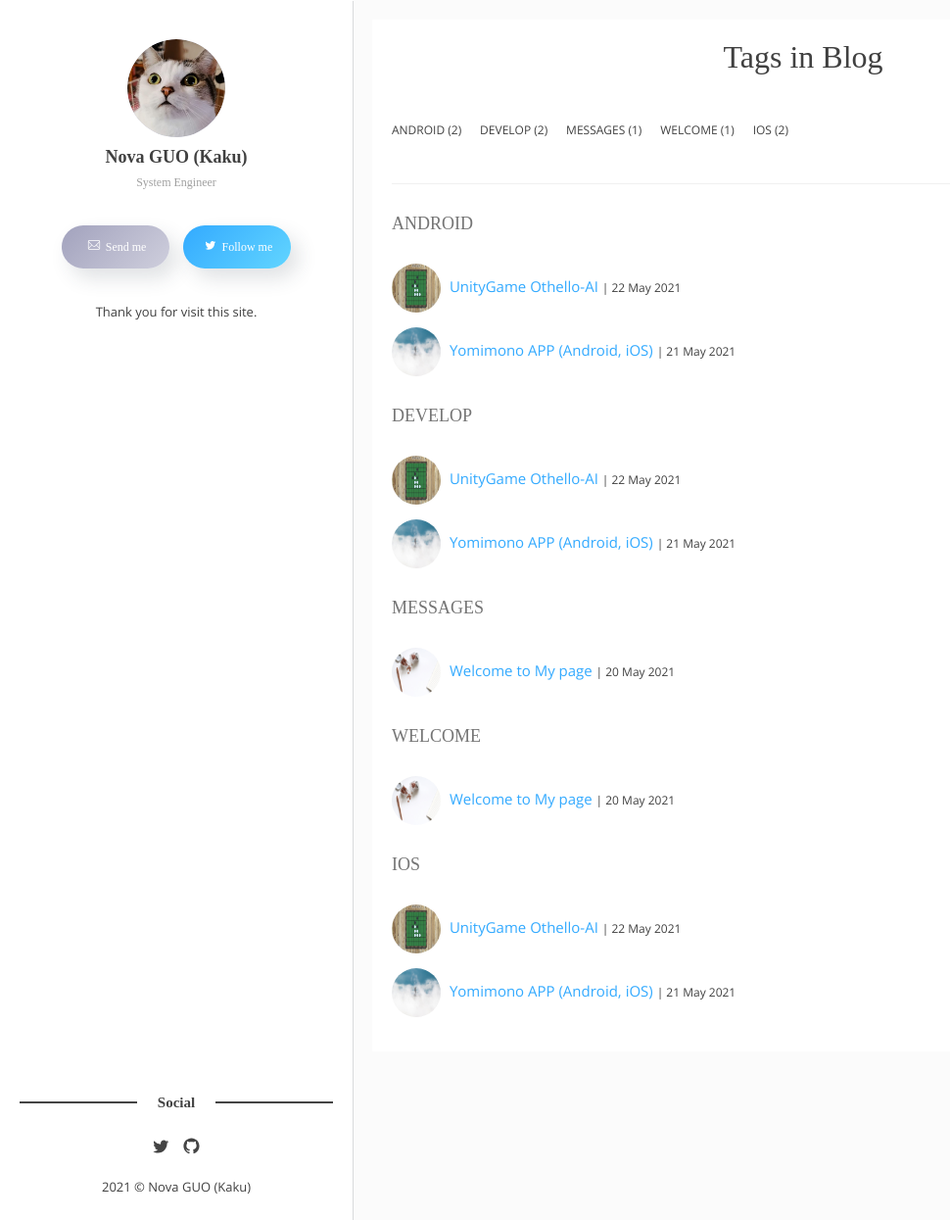
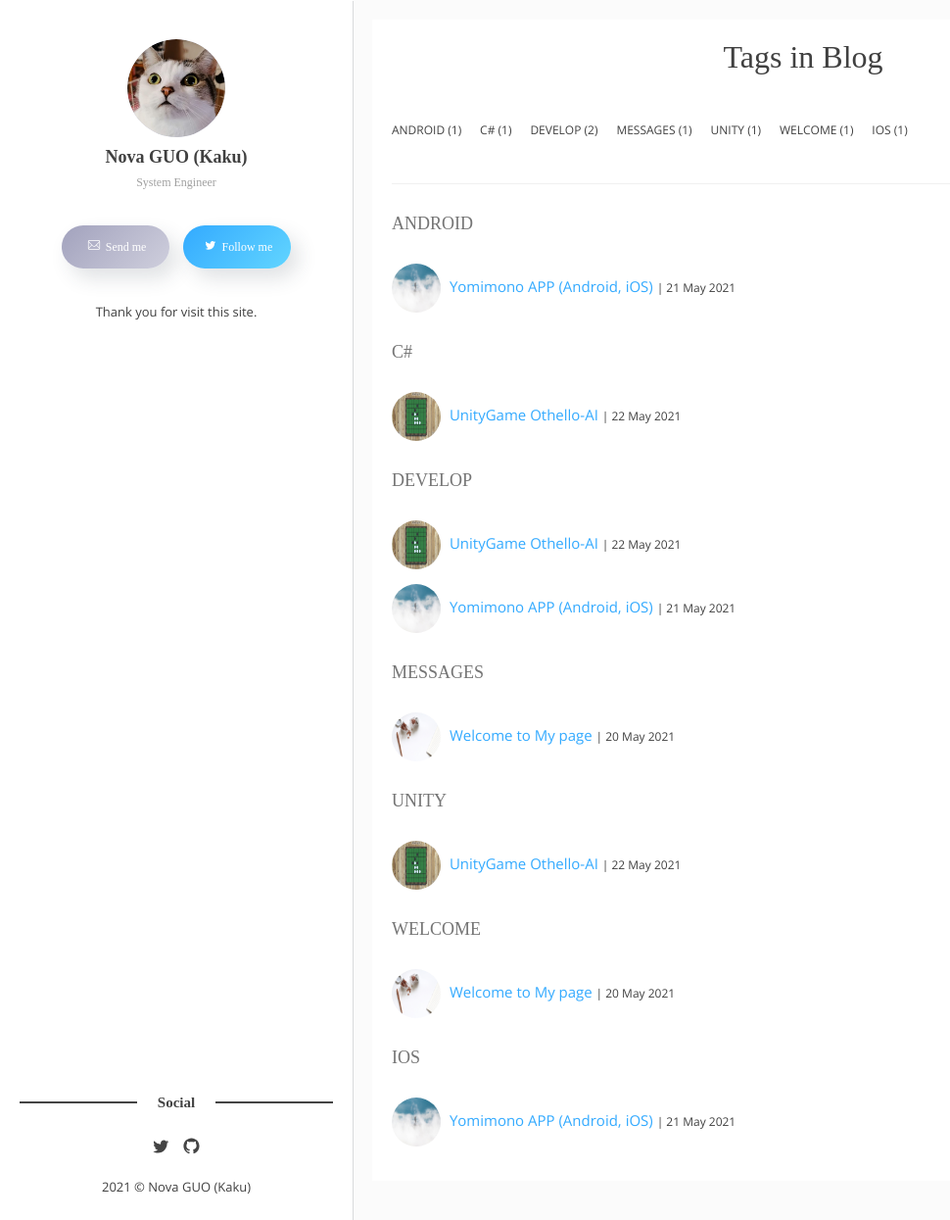
Before and after one commit to kyokuto52/kyokuto52.github.io, a Jekyll site: the page built from tags.html, in a window 1280 px wide and 1245 px high. Shown: the whole window at 98% size, without its empty margins (0-970 px from the left). Built offline with Jekyll 4.4.1, drawn with Linux system fonts in a browser that asks for light colours; some web fonts are replaced.

Commit message:
Update 2021-05-22-Unity-Game.markdown

```diff
--- a/_posts/2021-05-22-Unity-Game.markdown
+++ b/_posts/2021-05-22-Unity-Game.markdown
@@ -3,7 +3,7 @@ layout: post
 title: UnityGame Othello-AI
 image: Othello.jpg
 date: 2021-05-22 18:20:00 +0900
-tags: [Develop, Android, iOS]
+tags: [Develop, Unity, C#]
 categories: develop
 ---
 This is an othello game with strong AI.
```
